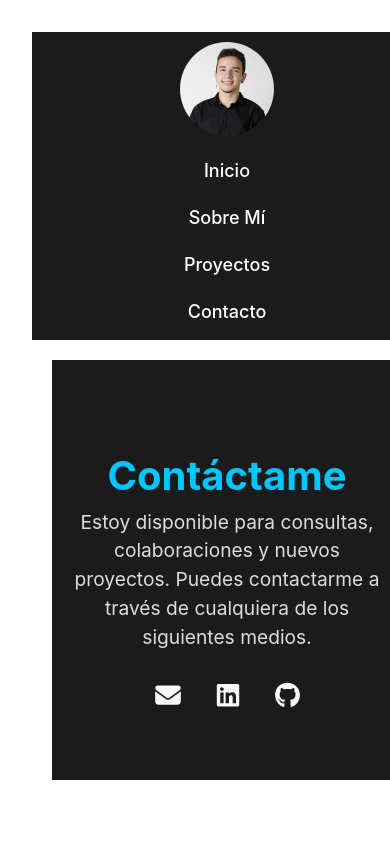
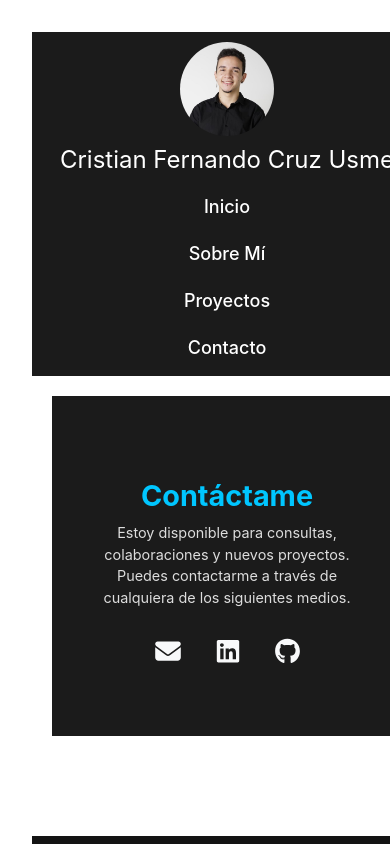
Before and after one commit to CristianDeveloper20/Portafolio-Framework, a Vue app: page /portafolio-framework/contact in a window 390 px wide. Shown: the top 844 px of the page. Built offline with nearby package versions, Linux system fonts and the light colour scheme.

Commit message:
feat: enhance responsiveness and add animations to HeaderCore, AboutView, ContactView, and ProjectsView for improved user experience

```diff
--- a/src/components/core/HeaderCore.vue
+++ b/src/components/core/HeaderCore.vue
@@ -2,6 +2,9 @@
 	<div class="header">
 		<div class="logo">
 			<img class="header-logo" src="/Foto perfil.jpeg" @click="goRedirectToHome" alt="logo" />
+		</div>
+		<div>
+			<p class="header-title">Cristian Fernando Cruz Usme</p>
 		</div>
 		<nav class="nav-menu">
 			<router-link to="/portafolio-framework/" class="menu-link">Inicio</router-link>
@@ -32,6 +35,18 @@ export default defineComponent({
 			stagger: 0.2,
 			ease: "power3.out"
 		});
+		gsap.from(".header-logo", {
+			opacity: 0,
+			y: -20,
+			duration: 0.8,
+			ease: "power3.out"
+		});
+		gsap.from(".header-title", {
+			opacity: 0,
+			y: -20,
+			duration: 0.8,
+			ease: "power3.out"
+		});
 	}
 });
 </script>
@@ -50,6 +65,11 @@ export default defineComponent({
 		text-align: center;
 		padding: 10px;
 	}
+}
+
+.header-title {
+	font-size: 1.5em;
+	margin: 0;
 }
 
 .header-logo {
--- a/src/views/AboutView.vue
+++ b/src/views/AboutView.vue
@@ -194,5 +194,49 @@ export default {
             }
         }
     }
+
+    /* Responsivo */
+    @media (max-width: 768px) {
+        .about-title {
+            font-size: 2em;
+        }
+
+        .about-description {
+            font-size: 1em;
+        }
+
+        .skills-title {
+            font-size: 1.5em;
+        }
+
+        .skill-category h3 {
+            font-size: 1.2em;
+        }
+    }
+
+    @media (max-width: 480px) {
+        padding: 20px;
+
+        .about-title {
+            font-size: 1.8em;
+        }
+
+        .about-description {
+            font-size: 0.9em;
+            padding: 0 10px;
+        }
+
+        .skills-title {
+            font-size: 1.3em;
+        }
+
+        .skill-category h3 {
+            font-size: 1em;
+        }
+
+        .skill-category p {
+            gap: 5px;
+        }
+    }
 }
 </style>
--- a/src/views/ContactView.vue
+++ b/src/views/ContactView.vue
@@ -75,5 +75,38 @@ export default {
             }
         }
     }
+
+    /* Responsivo para tablets */
+    @media (max-width: 768px) {
+        .contact-title {
+            font-size: 2em;
+        }
+
+        .contact-description {
+            font-size: 1em;
+            padding: 0 10px;
+        }
+
+        .social-link {
+            font-size: 1.8em;
+            gap: 20px;
+        }
+    }
+
+    /* Responsivo para dispositivos móviles */
+    @media (max-width: 480px) {
+        .contact-title {
+            font-size: 1.8em;
+        }
+
+        .contact-description {
+            font-size: 0.9em;
+        }
+
+        .social-link {
+            font-size: 1.5em;
+            gap: 15px;
+        }
+    }
 }
 </style>
--- a/src/views/ProjectsView.vue
+++ b/src/views/ProjectsView.vue
@@ -96,5 +96,43 @@ export default {
             box-shadow: 0 6px 12px rgba(0, 0, 0, 0.3);
         }
     }
+
+    /* Responsivo para tablets */
+    @media (max-width: 768px) {
+        .projects-title {
+            font-size: 2em;
+        }
+
+        .project-card {
+            padding: 15px;
+
+            .project-name {
+                font-size: 1.3em;
+            }
+
+            .project-details {
+                font-size: 0.9em;
+            }
+        }
+    }
+
+    /* Responsivo para dispositivos móviles */
+    @media (max-width: 480px) {
+        .projects-title {
+            font-size: 1.8em;
+        }
+
+        .project-card {
+            padding: 10px;
+
+            .project-name {
+                font-size: 1.2em;
+            }
+
+            .project-details {
+                font-size: 0.85em;
+            }
+        }
+    }
 }
 </style>
```
